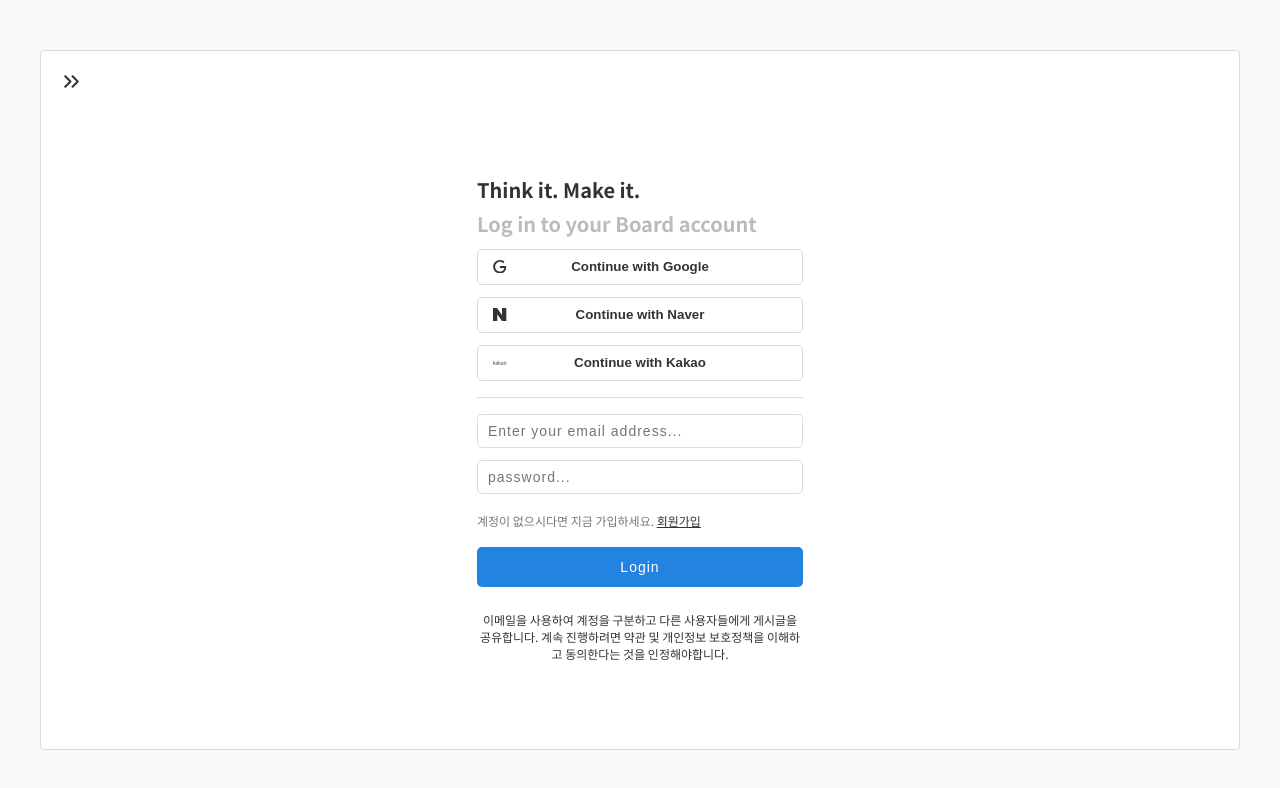
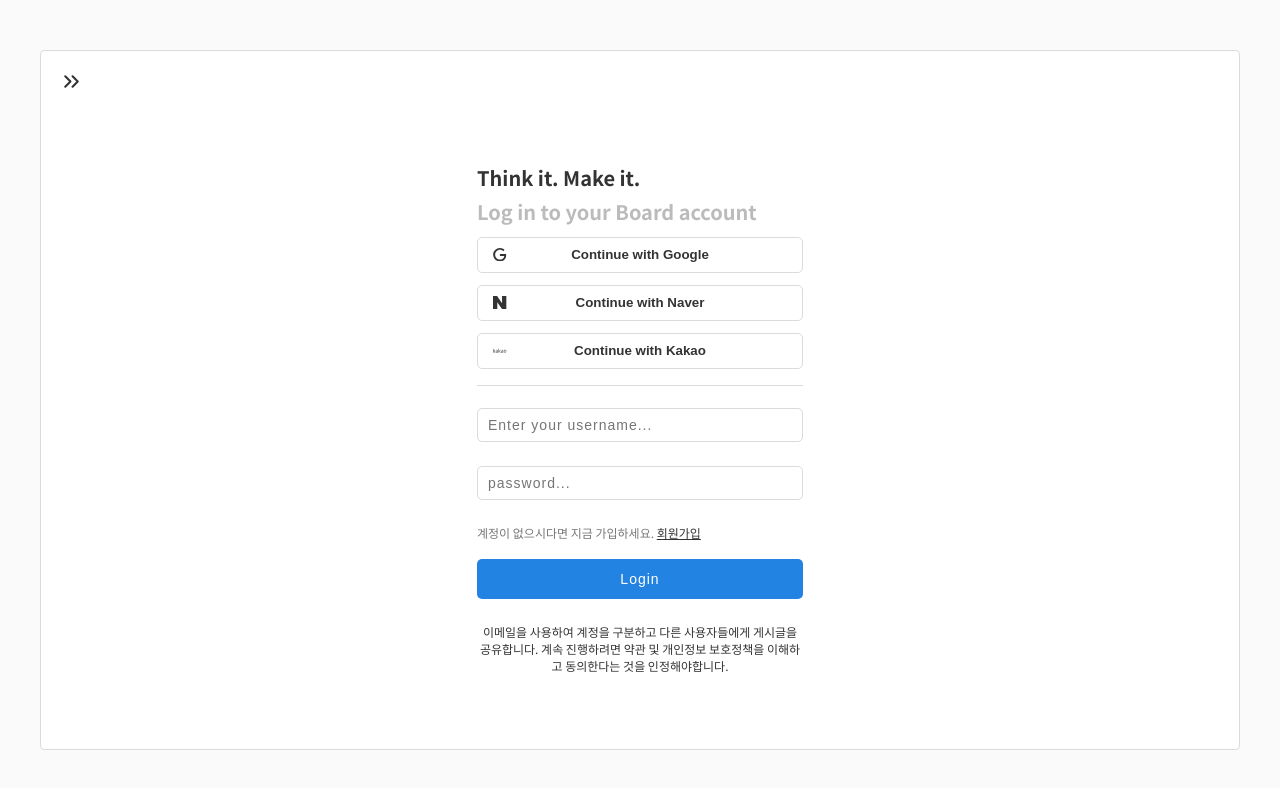
Before and after one commit to june1704/board-front, a React (Vite) app: page /auth/login in a window 1280 px wide. Shown: the top 788 px of the page. Built offline with nearby package versions, Linux system fonts and the light colour scheme; no server answers.

Commit message:
25.02.25 end

```diff
--- a/package.json
+++ b/package.json
@@ -17,7 +17,8 @@
     "react-dom": "^18.3.1",
     "react-icons": "^5.5.0",
     "react-router-dom": "^7.2.0",
-    "recoil": "^0.7.7"
+    "recoil": "^0.7.7",
+    "sweetalert2": "^11.17.2"
   },
   "devDependencies": {
     "@eslint/js": "^9.19.0",
--- a/src/App.jsx
+++ b/src/App.jsx
@@ -6,8 +6,11 @@
 import LoginPage from "./pages/LoginPage/LoginPage"
 import { Route, Routes } from "react-router-dom"
 import JoinPage from "./pages/JoinPage/JoinPage"
+import { useUserMeQuery } from "./queries/userQuery"
 
 function App() {
+
+	const loginUser = useUserMeQuery();
 
 	return (
     	<>
@@ -19,7 +22,6 @@
 						<Route path="/auth/login" element={<LoginPage />} />
 						<Route path="/auth/join" element={<JoinPage />} />
 					</Routes>
-
 				</MainContainer>
 			</MainLayout>
     	</>
--- a/src/apis/authApi.js
+++ b/src/apis/authApi.js
@@ -4,3 +4,7 @@
 export const joinApi = async (joinInfo) => {
     return await api.post("/api/auth/join", joinInfo);
 }
+
+export const loginApi = async (loginInfo) => {
+    return await api.post("/api/auth/login", loginInfo);
+}
--- /dev/null
+++ b/src/apis/userApi.js
@@ -0,0 +1,3 @@
+import { api } from "../configs/axiosConfig";
+
+export const getUserMeApi = async () => await api.get("/api/user/me");
--- a/src/components/auth/ValidInput/ValidInput.jsx
+++ b/src/components/auth/ValidInput/ValidInput.jsx
@@ -3,19 +3,23 @@
 import React, { useState } from 'react';
 
 function ValidInput({
-    type,
-    name,
-    placeholder,
+    type = "text",
+    name = "",
+    placeholder = "",
     value,
-    onChange,
+    onChange = null,
     onFocus = null,
-    regexp,
-    errorMessage,
-    inputValidError,
-    setInputValueError
+    regexp = null,
+    errorMessage = "",
+    inputValidError = null,
+    setInputValueError = null
 }) {
 
     const handleOnBlur = () => {
+        if(!regexp) {
+            return;
+        }
+
         setInputValueError(prev => ({
             ...prev,
             [name]: !regexp.test(value),
@@ -34,6 +38,7 @@
                 onBlur={handleOnBlur}
             />
             {
+                !!inputValidError &&
                 !!inputValidError[name] &&
                 <p css={s.messageText}>{errorMessage}</p>
             }
--- a/src/components/common/MainSidebar/MainSidebar.jsx
+++ b/src/components/common/MainSidebar/MainSidebar.jsx
@@ -6,12 +6,20 @@
 import { useRecoilState } from 'recoil';
 import { mainSidebarIsOpenState } from '../../../atoms/mainSidebar/mainSidebarAtom';
 import { LuLockKeyhole } from "react-icons/lu";
+import { useUserMeQuery } from '../../../queries/userQuery';
+import { useNavigate } from 'react-router-dom';
 
 function MainSidebar(props) {
+    const navigate = useNavigate();
     const [ isOpen, setOpen ] = useRecoilState(mainSidebarIsOpenState);
+    const loginUser = useUserMeQuery();
 
     const handleSidebarClose = () => {
         setOpen(false);
+    }
+
+    const handleLoginButtonOnClick = () => {
+        navigate("/auth/login");
     }
 
     return (
@@ -20,11 +28,21 @@
                 <div css={s.groupLayout}>
                     <div css={s.topGroup}>
                         <div css={s.user}>
-                            <button css={emptyButton}>
-                                <span css={s.authText}>
-                                    <LuLockKeyhole />로그인 후 이용하기
-                                </span>
-                            </button>
+                            {
+                                loginUser.isError
+                                ?
+                                <button css={emptyButton} onClick={handleLoginButtonOnClick}>
+                                    <span css={s.authText}>
+                                        <LuLockKeyhole />로그인 후 이용하기
+                                    </span>
+                                </button>
+                                :
+                                <button css={emptyButton}>
+                                    <span css={s.authText}>
+                                        <LuLockKeyhole />{loginUser.data?.data?.nickname}
+                                    </span>
+                                </button>
+                            }
                         </div>
                         <button css={basicButton} onClick={handleSidebarClose}><FiChevronsLeft /></button>
                     </div>
--- a/src/configs/axiosConfig.js
+++ b/src/configs/axiosConfig.js
@@ -3,3 +3,17 @@
 export const api = axios.create({
     baseURL: "http://localhost:8080",
 });
+
+api.interceptors.request.use(config => {
+    const accessToken = localStorage.getItem("AccessToken")
+    config.headers.Authorization = accessToken && `Bearer ${accessToken}`;
+    return config;
+});
+
+export const setTokenLocalStorage = (name, token) => {
+    if(!!token) {
+        localStorage.setItem(name, token);
+    } else {
+        localStorage.removeItem(name)
+    }
+}
--- a/src/mutauions/authMutation.js
+++ b/src/mutauions/authMutation.js
@@ -1,8 +1,14 @@
 import { useMutation } from "@tanstack/react-query";
-import { joinApi } from "../apis/authApi";
+import { joinApi, loginApi } from "../apis/authApi";
 // 분리를 해두면 다른 곳에서 재사용을 할 수 있어서. 코드를 다 볼 수 없기에 분리를 해두었음
 export const useJoinMutation = () => useMutation({
     mutationKey: ["joinMutation"],
     mutationFn: joinApi,
     retry: 0,
 });
+
+export const useLoginMutation = () => useMutation({
+    mutationKey: ["loginMutation"],
+    mutationFn: loginApi,
+    retry: 0,
+})
--- a/src/pages/LoginPage/LoginPage.jsx
+++ b/src/pages/LoginPage/LoginPage.jsx
@@ -1,10 +1,72 @@
 /**@jsxImportSource @emotion/react */
 import * as s from './style';
-import React from 'react';
+import React, { useState } from 'react';
 import { SiGoogle, SiKakao, SiNaver } from "react-icons/si";
-import { Link } from 'react-router-dom';
+import { Link, useNavigate, useSearchParams } from 'react-router-dom';
+import ValidInput from '../../components/auth/ValidInput/ValidInput';
+import { useLoginMutation } from '../../mutauions/authMutation';
+import Swal from 'sweetalert2'
+import { setTokenLocalStorage } from '../../configs/axiosConfig';
+import { useUserMeQuery } from '../../queries/userQuery';
+
 
 function LoginPage(props) {
+    const navigate = useNavigate();
+    const loginMutation = useLoginMutation();
+    const loginUser = useUserMeQuery();
+
+    const [ searchParams, setSearchParams ] = useSearchParams();
+
+    const [ inputValue, setInputValue ] = useState({
+        username: searchParams.get("username") || "",
+        password: "",
+    })
+
+    const handleInputOnChange = (e) => {
+        setInputValue(prev => ({
+            ...prev,
+            [e.target.name]: e.target.value,
+        }));
+    }
+
+    const [ inputValidError, setInputValidError ] = useState({
+        username: false,
+        password: false,
+    });
+
+    const handlePasswordOnFocus = () => {
+        setInputValue(prev => ({
+            ...prev,
+            password: "",
+        }));
+    }
+
+    const handleLoginOnClick = async () => {
+        try {
+            const response = await loginMutation.mutateAsync(inputValue);
+            const tokenName = response.data.name;
+            const accessToken = response.data.token;
+            setTokenLocalStorage(tokenName, accessToken);
+            await Swal.fire({
+                position: "center",
+                icon: "success",
+                title: "로그인 성공!",
+                timer: 1000,
+                showConfirmButton: false,
+              });
+              loginUser.refetch();
+              navigate("/");
+        } catch(error) {
+            await Swal.fire({
+                title: '에러',
+                text: '당신은 로그인이 실패해서 죽었습니다',
+                confirmButtonText: '부활?',
+                confirmButtonColor: '#2383e2'
+              })
+
+        }
+    }
+
     return (
         <div css={s.layout}>
             <div>
@@ -35,16 +97,27 @@
                     </div>
                     <div>
                         <div css={s.groupBox}>
-                            <input css={s.textInput} type="text" placeholder='Enter your email address...' />
+                            <ValidInput type={"text"} placeholder={"Enter your username..."}
+                                name={"username"}
+                                value={inputValue.username}
+                                onChange={handleInputOnChange}
+                                setInputValueError={setInputValidError}
+                            />
                         </div>
                         <div css={s.groupBox}>
-                            <input css={s.textInput} type="password" placeholder='password...' />
+                            <ValidInput type={"password"} placeholder={"password..."}
+                                name={"password"}
+                                value={inputValue.password}
+                                onChange={handleInputOnChange}
+                                onFocus={handlePasswordOnFocus}
+                                setInputValueError={setInputValidError}
+                            />
                         </div>
                         <p css={s.accountMessage}>
                             계정이 없으시다면 지금 가입하세요. <Link to={"/auth/join"}>회원가입</Link>
                         </p>
                         <div css={s.groupBox}>
-                            <button css={s.accountButton}>Login</button>
+                            <button css={s.accountButton} onClick={handleLoginOnClick}>Login</button>
                         </div>
                     </div>
                 </main>
--- /dev/null
+++ b/src/queries/userQuery.js
@@ -0,0 +1,10 @@
+import { useQuery } from "@tanstack/react-query";
+import { getUserMeApi } from "../apis/userApi";
+
+export const useUserMeQuery = () => useQuery({
+    queryKey: ["userMeQuery"],
+    queryFn: getUserMeApi,
+    retry: 0,
+    staleTime: 1000 * 60 * 20,  // 데이터가 fresh한 시간이 지나면 상함.
+    gcTime: 1000 * 60 * 10,     // 상한데이터를 지우는 시간
+});
```
Also changed, not shown: 1 other file (tests, documents, lock files or other folders).
